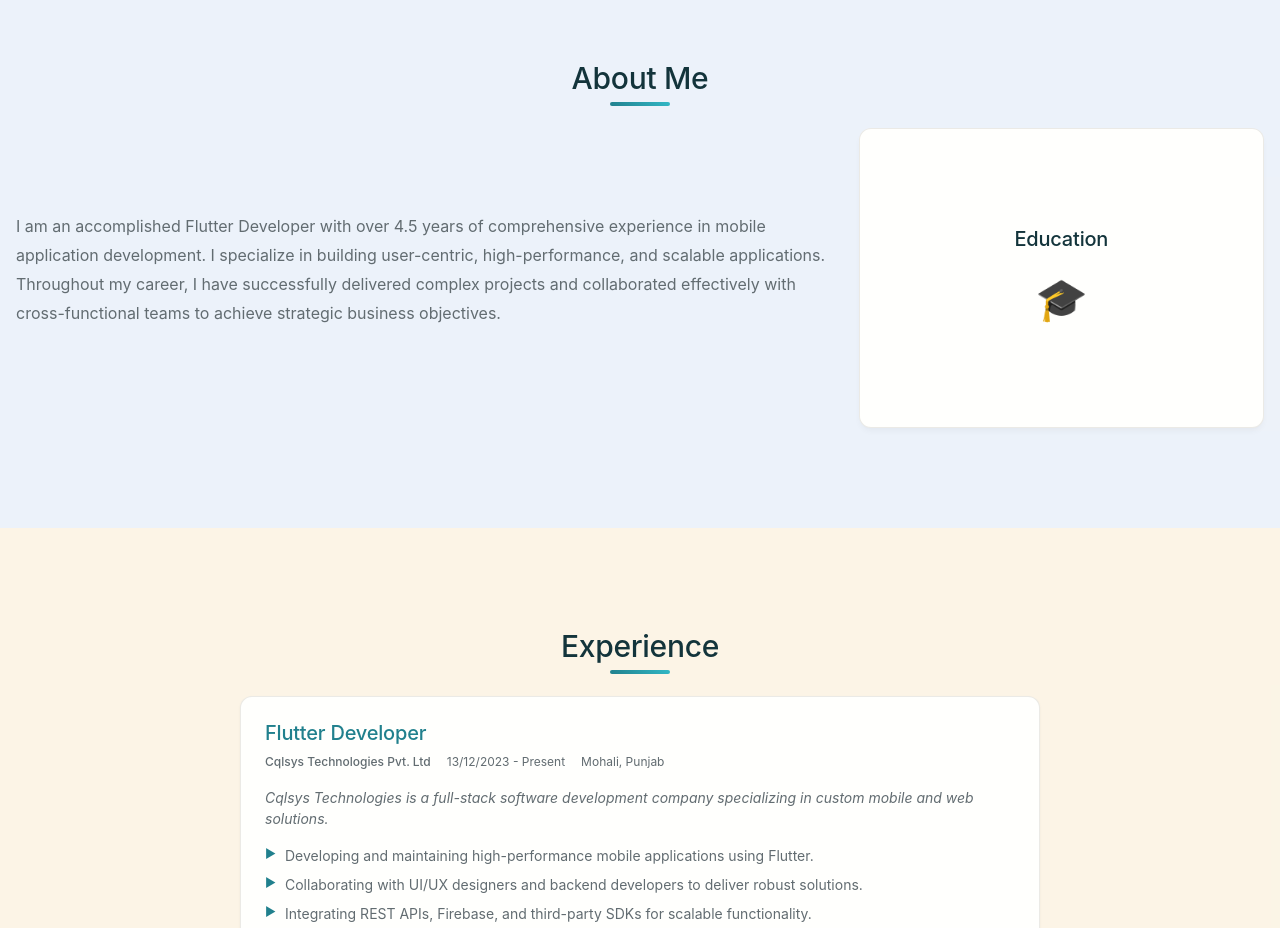
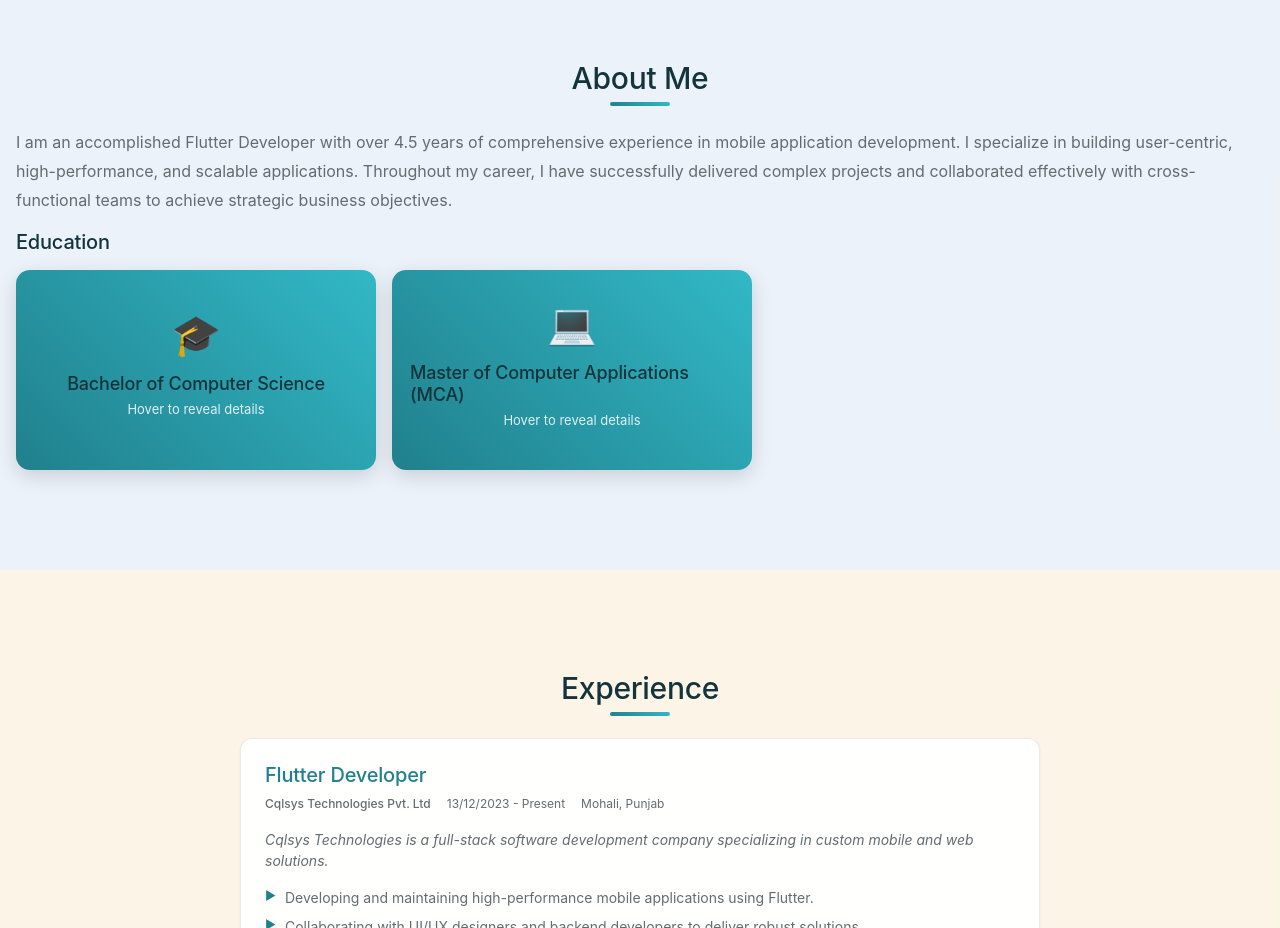
Before and after one commit to prathamarora963/pratham_portfolio, a plain HTML site: page index.html in a window 1280 px wide. Shown: the part 840-1768 px from the top of the page. Drawn offline with Linux system fonts and the light colour scheme; a web font is replaced by a local one.

Commit message:
add education

```diff
--- a/index.html
+++ b/index.html
@@ -68,28 +68,63 @@
     <section id="about" class="about">
       <div class="container">
         <h2 class="section-title animate-on-scroll">About Me</h2>
-            <div class="about-content">
+
+        <div class="about-grid">
+          <!-- Left: Description -->
           <div class="about-text animate-on-scroll">
-                    <p class="summary-text">I am an accomplished Flutter Developer with over 4.5 years of comprehensive experience in mobile application development. I specialize in building user-centric, high-performance, and scalable applications. Throughout my career, I have successfully delivered complex projects and collaborated effectively with cross-functional teams to achieve strategic business objectives.</p>
+            <p class="summary-text">
+              I am an accomplished Flutter Developer with over 4.5 years of comprehensive experience in mobile application development. I specialize in building user-centric, high-performance, and scalable applications. Throughout my career, I have successfully delivered complex projects and collaborated effectively with cross-functional teams to achieve strategic business objectives.
+            </p>
           </div>
-                <div class="education-card animate-on-scroll">
+
+          <!-- Right: Education -->
+          <div class="education-section animate-on-scroll">
+            <h3 class="edu-title">Education</h3>
+
+            <div class="education-cards">
+              <div class="education-card">
                 <div class="card-inner">
                   <div class="card-front">
-                            <h3>Education</h3>
                     <div class="edu-icon">🎓</div>
+                    <h4>Bachelor of Computer Science</h4>
+                    <p class="hint-text">Hover to reveal details</p>
                   </div>
                   <div class="card-back">
-                            <h3>Bachelor of Computer Science</h3>
-                            <p>Maharaja Ranjit Singh College,Malout</p>
-                            <p>Punjab University</p>
+                    <h4>Bachelor of Computer Science</h4>
+                    <p class="college">Maharaja Ranjit Singh College, Malout</p>
+                    <p class="university">Punjab University</p>
+                    <div class="info">
                       <span class="duration">2021 - 2024</span>
                       <span class="location">Malout, Punjab</span>
                     </div>
                   </div>
                 </div>
               </div>
+
+              <div class="education-card">
+                <div class="card-inner">
+                  <div class="card-front">
+                    <div class="edu-icon">💻</div>
+                    <h4>Master of Computer Applications (MCA)</h4>
+                    <p class="hint-text">Hover to reveal details</p>
+                  </div>
+                  <div class="card-back">
+                    <h4>Master of Computer Applications</h4>
+                    <p class="college">Ongoing - 3rd Semester</p>
+                    <p class="university">Punjab University</p>
+                    <div class="info">
+                      <span class="duration">2024 - Present</span>
+                      <span class="location">Punjab, India</span>
+                    </div>
+                  </div>
+                </div>
+              </div>
+            </div>
+          </div>
+        </div>
       </div>
     </section>
+
 
     <!-- Experience Section -->
     <section id="experience" class="experience">
--- a/style.css
+++ b/style.css
@@ -1054,20 +1054,40 @@ section {
   line-height: 1.8;
   color: var(--color-text-secondary);
 }
+.education-cards {
+  display: flex;
+  flex-direction: row;
+  flex-wrap: wrap;               /* wrap to next row if needed */
+  gap: 16px;                     /* space between cards */
+  align-items: stretch;
+}
+
 
 .education-card {
+  width: 320px;
+  height: 200px;
   perspective: 1000px;
-  height: 300px;
+}
+
+
+@media (min-width: 700px) {
+  .education-card {
+    flex: 1 1 300px;
+    max-width: 360px;
+    height: 200px;
+    perspective: 1000px;
+  }
+}
+.edu-title {
+  margin-bottom: 16px;
 }
 
 .card-inner {
   position: relative;
   width: 100%;
   height: 100%;
-  text-align: center;
-  transition: transform 0.8s;
   transform-style: preserve-3d;
-  cursor: pointer;
+  transition: transform 0.8s ease;
 }
 
 .education-card:hover .card-inner {
@@ -1077,31 +1097,37 @@ section {
 .card-front,
 .card-back {
   position: absolute;
-  width: 100%;
-  height: 100%;
-  backface-visibility: hidden;
-  border-radius: var(--radius-lg);
+  inset: 0;
+  padding: 18px;
+  border-radius: 14px;
+  box-shadow: 0 6px 20px rgba(0,0,0,.15);
   display: flex;
   flex-direction: column;
+  align-items: center;
   justify-content: center;
-  align-items: center;
-  padding: var(--space-24);
-  background: var(--color-surface);
-  border: 1px solid var(--color-card-border);
-  box-shadow: var(--shadow-md);
+  backface-visibility: hidden;
+}
+
+.card-front {
+ background: linear-gradient(45deg, var(--color-primary), var(--color-teal-300));
+  color: #fff;
 }
 
 .card-back {
+  background: #fff;
+  color: #333;
   transform: rotateY(180deg);
-  background: linear-gradient(135deg, var(--color-primary), var(--color-teal-300));
-  color: var(--color-btn-primary-text);
-}
-
-.edu-icon {
-  font-size: 3rem;
-  margin-top: var(--space-16);
-}
-
+}
+.edu-icon { font-size: 40px; margin-bottom: 8px; }
+.hint-text { font-size: 13px; opacity: .85; margin-top: 6px; }
+.info { margin-top: 10px; font-size: 14px; color: #666; }
+
+@media (max-width: 600px) {
+  .education-card {
+    width: 100%;                 /* one per row on small screens */
+    max-width: none;
+  }
+}
 /* Experience Section */
 .experience {
   background: var(--color-bg-2);
```
Lines whose indentation alone changed are shown as unchanged.
